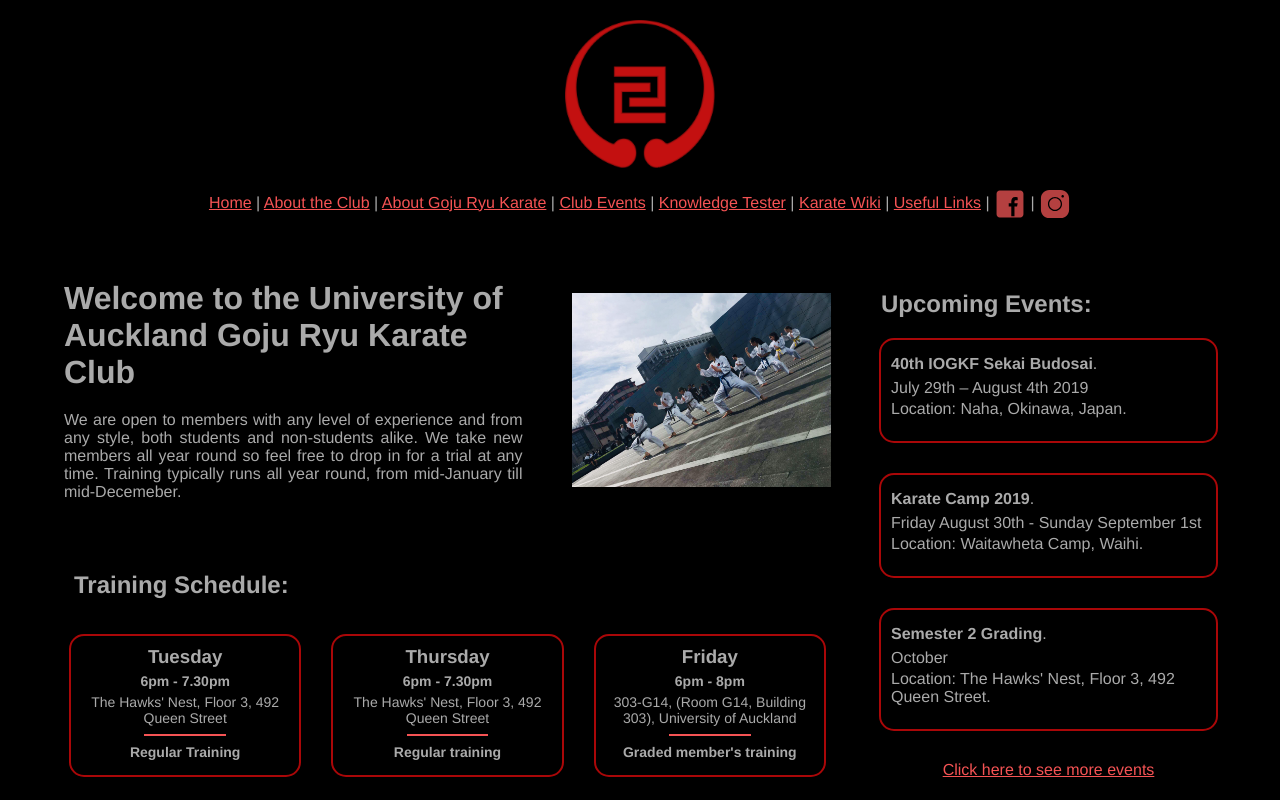
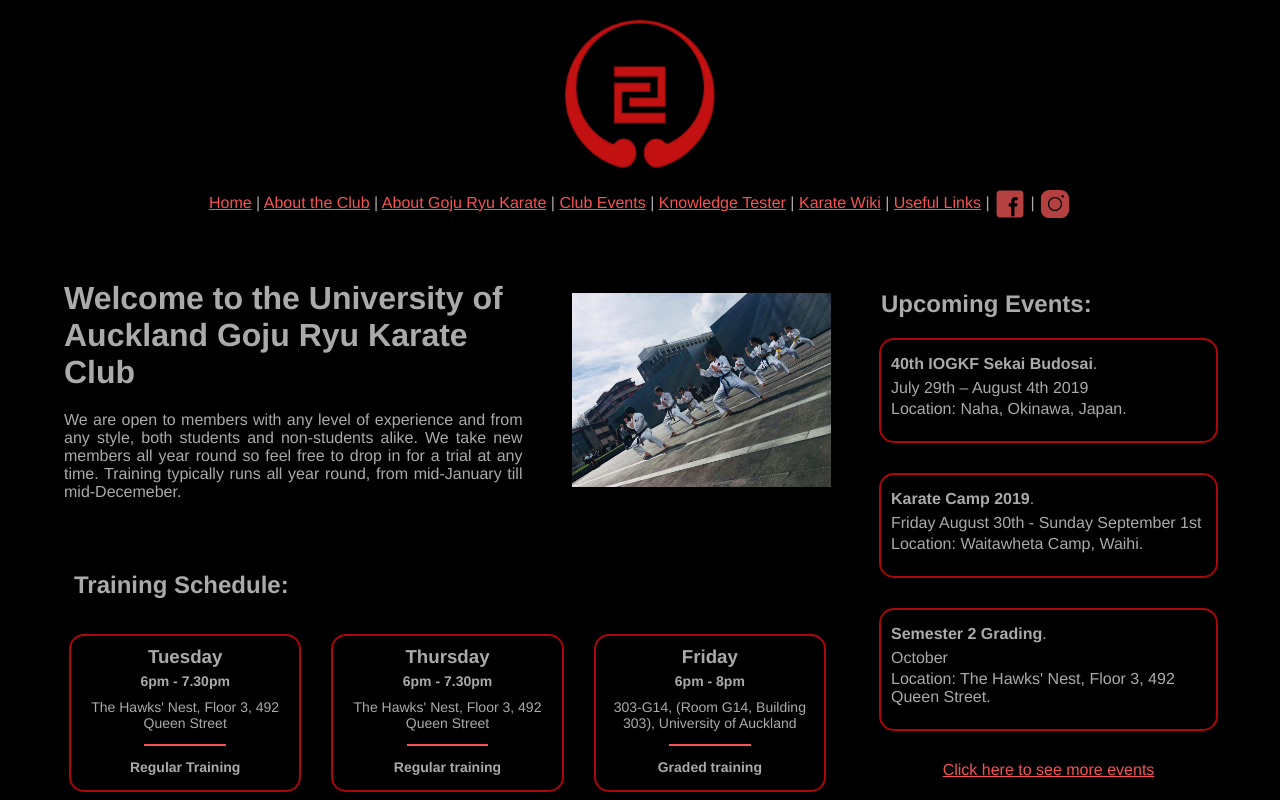
Before and after one commit to matt-auckland/uoa-karate, a Vue app: page / in a window 1280 px wide. Shown: the top 800 px of the page. Built offline with nearby package versions, Linux system fonts and the light colour scheme.

Commit message:
Improved the training schedule so the text is nicely aligned

```diff
--- a/src/assets/schedule-data.json
+++ b/src/assets/schedule-data.json
@@ -21,7 +21,7 @@
     "startTime": "6pm",
     "finishTime": "8pm",
     "location": "303-G14, (Room G14, Building 303), University of Auckland",
-    "notes": "Graded member's training"
+    "notes": "Graded training"
   },
   {
     "index": 4,
--- a/src/components/TrainingSchedule.vue
+++ b/src/components/TrainingSchedule.vue
@@ -10,7 +10,7 @@
       >
         <h3>{{session.day}}</h3>
         <p class="date">{{session.startTime}} - {{session.finishTime}} </p>
-        <p>{{session.location}} </p>
+        <p class="location">{{session.location}} </p>
         <hr v-if="session.notes" />
         <p
           class="notes"
@@ -73,6 +73,9 @@ hr {
 }
 
 .day {
+  display: flex;
+  flex-direction: column;
+
   flex: 150px 1 1;
   margin: 15px;
   border: 2px solid var(--persian-red-darker);
@@ -82,4 +85,8 @@ hr {
   background-color: var(--tuatara);
   background-color: black;
 }
+
+.day .location {
+  flex: 1;
+}
 </style>
```
